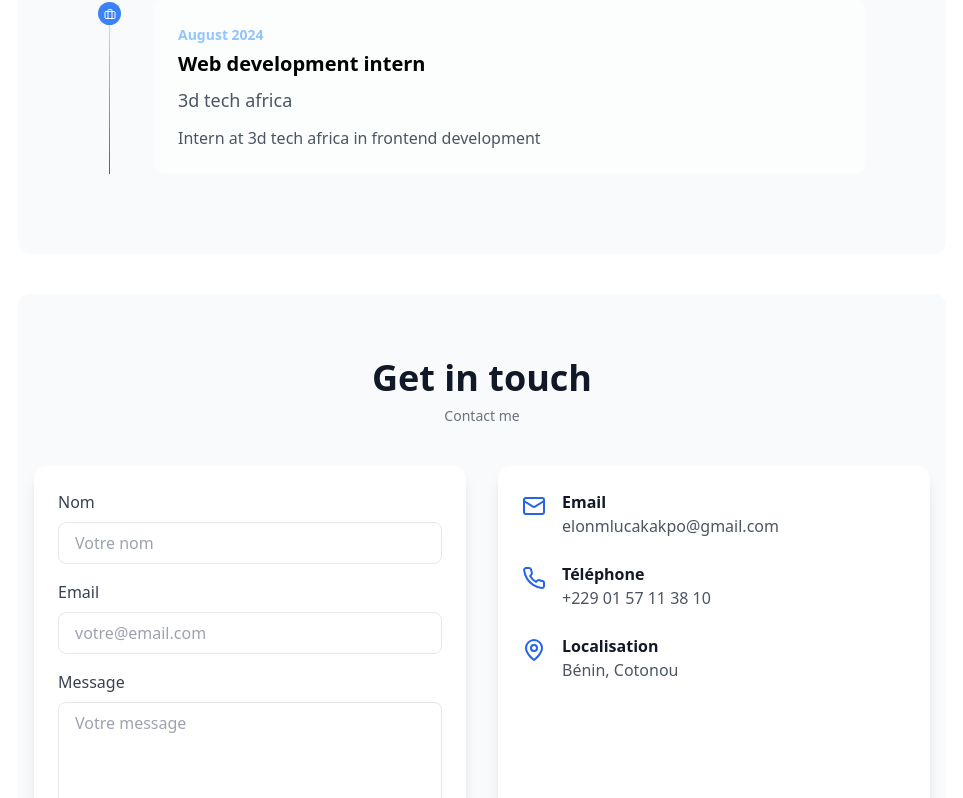
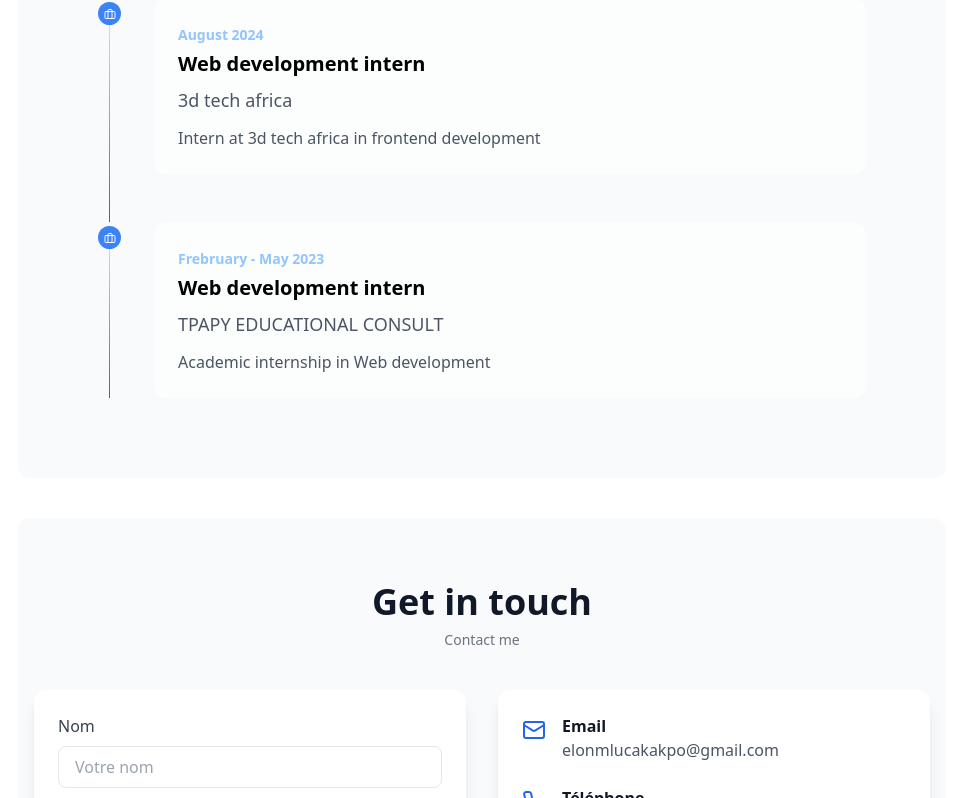
Before and after one commit to elonmelonm/elonmluc-portfolio, a React (Vite) app: page / in a window 1280 px wide. Shown: the part 5052-5850 px from the top of the page, without its empty margins (158-1121 px from the left). Built offline with nearby package versions, Linux system fonts and the light colour scheme.

Commit message:
add academic experience

```diff
--- a/src/data/experiences.ts
+++ b/src/data/experiences.ts
@@ -11,5 +11,12 @@ export const experiences = [
         company: "3d tech africa",
         description: "Intern at 3d tech africa in frontend development"
     },
+    ,
+    {
+        period: "Frebruary - May 2023",
+        title: "Web development intern",
+        company: "TPAPY EDUCATIONAL CONSULT",
+        description: "Academic internship in Web development"
+    },
 
 ]
```
